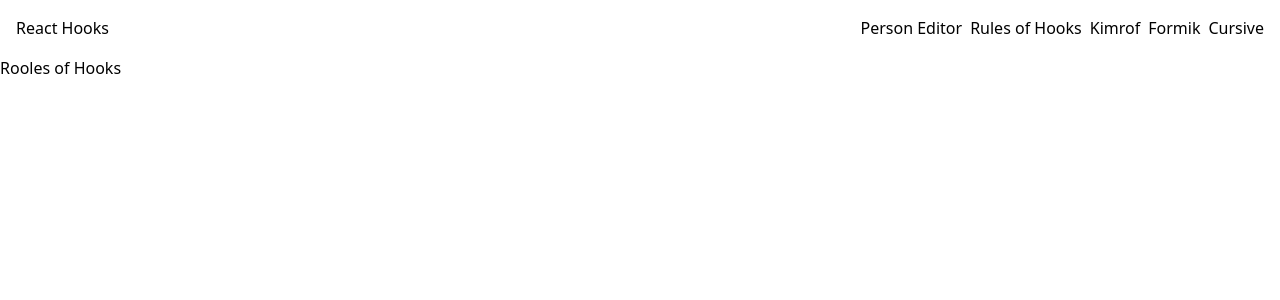
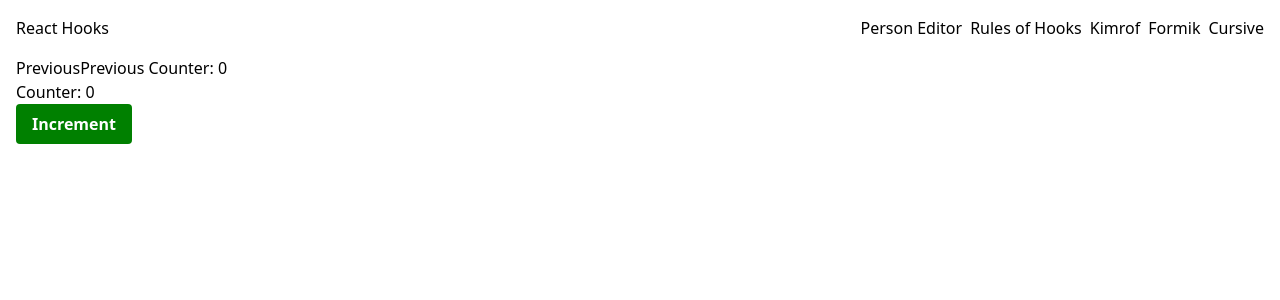
Before and after one commit to Kacperski81/hooksTypeScript, a React (Vite) app: page /rulesOfHooks in a window 1280 px wide. Shown: the top 300 px of the page. Built offline with nearby package versions, Linux system fonts and the light colour scheme.

Commit message:
useRef and useLayoutEffect hook

```diff
--- a/src/App.tsx
+++ b/src/App.tsx
@@ -1,6 +1,7 @@
 import Layout from "./Layout";
 import {Routes, Route} from "react-router-dom";
 import { PersonEditor } from "./person-editor";
+import Counter from "./rules-of-hooks/Counter";
 
 export default function App() {
   return (
@@ -8,7 +9,7 @@ export default function App() {
       <Routes>
         <Route path="/" element={<Layout />}>
           <Route index element={<PersonEditor />} />
-          <Route path="rulesOfHooks" element={<h3>Rooles of Hooks</h3>} />
+          <Route path="rulesOfHooks" element={<Counter />} />
           <Route path="kimrof" element={<h3>Kimrof</h3>} />
           <Route path="formik" element={<h3>Formik</h3>} />
           <Route path="*" element={<h1>Not Found</h1>} />
--- a/src/Layout/index.tsx
+++ b/src/Layout/index.tsx
@@ -1,17 +1,17 @@
 import { AppNavbar } from "../components";
 import { Outlet } from "react-router-dom";
-import {ThemeContextProvider} from "../utils/Theme";
+import { useContext } from "react";
+import { ThemeContext } from "../utils/themeContext";
 
 export default function Layout() {
+    const { fontFamily } = useContext(ThemeContext);
     return (
-        <div className="sm:max-w-screen-sm lg:max-w-screen-2xl my-0 mx-auto">
-            <ThemeContextProvider>
+        <div className={`sm:max-w-screen-sm lg:max-w-screen-2xl my-0 mx-auto ${fontFamily}`}>
 
-                <AppNavbar />
-                <main>
-                    <Outlet />
-                </main>
-            </ThemeContextProvider>
+            <AppNavbar />
+            <main>
+                <Outlet />
+            </main>
         </div>
     )
 }
--- a/src/components/LabeledInput.tsx
+++ b/src/components/LabeledInput.tsx
@@ -2,12 +2,11 @@ interface LabeledInputProps {
     label: string;
     value: string;
     onChange: (e: React.ChangeEvent<HTMLInputElement>) => void;
-    fontFamily: string;
 }
 
-export function LabeledInput({label, value, onChange, fontFamily} : LabeledInputProps) {
+export const LabeledInput = ({label, value, onChange} : LabeledInputProps) => {
     return (
-        <div className={`flex flex-col m-2 ${fontFamily}`}>
+        <div className={`flex flex-col m-2`}>
             <label>{label}</label>
             <input
                 type="text"
--- a/src/main.tsx
+++ b/src/main.tsx
@@ -3,11 +3,14 @@ import ReactDOM from 'react-dom/client'
 import App from './App.tsx'
 import './index.css'
 import { BrowserRouter } from 'react-router-dom'
+import { ThemeContextProvider } from './utils/Theme.tsx'
 
 ReactDOM.createRoot(document.getElementById('root')!).render(
   <React.StrictMode>
-    <BrowserRouter>
-      <App />
-    </BrowserRouter>
+    <ThemeContextProvider>
+      <BrowserRouter>
+        <App />
+      </BrowserRouter>
+    </ThemeContextProvider>
   </React.StrictMode>,
 )
--- a/src/person-editor/PersonEditor.tsx
+++ b/src/person-editor/PersonEditor.tsx
@@ -1,12 +1,9 @@
-import { useContext } from 'react';
 import { LabeledInput } from '../components';
 import { initialPerson } from '../utils/InitialPerson';
-import { ThemeContext } from '../utils/themeContext';
 import { usePerson } from './usePerson';
 
 export function PersonEditor() {
     const [person, setPerson] = usePerson(initialPerson);
-    const { fontFamily } = useContext(ThemeContext);
 
     if (!person) return <div>Loading...</div>
 
@@ -16,7 +13,6 @@ export function PersonEditor() {
             <form>
 
                 <LabeledInput
-                    fontFamily={fontFamily}
                     label="First Name"
                     value={person.firstname}
                     onChange={(e) => {
@@ -25,7 +21,6 @@ export function PersonEditor() {
                 />
 
                 <LabeledInput
-                    fontFamily={fontFamily}
                     label="Surname"
                     value={person.surname}
                     onChange={(e) => {
@@ -34,7 +29,6 @@ export function PersonEditor() {
                 />
 
                 <LabeledInput
-                    fontFamily={fontFamily}
                     label="Email"
                     value={person.email}
                     onChange={(e) => {
@@ -43,7 +37,6 @@ export function PersonEditor() {
                 />
 
                 <LabeledInput
-                    fontFamily={fontFamily}
                     label="Address"
                     value={person.address}
                     onChange={(e) => {
@@ -52,7 +45,6 @@ export function PersonEditor() {
                 />
 
                 <LabeledInput
-                    fontFamily={fontFamily}
                     label="Phone"
                     value={person.phone}
                     onChange={(e) => {
--- a/src/person-editor/usePerson.ts
+++ b/src/person-editor/usePerson.ts
@@ -2,6 +2,7 @@ import { useState, useEffect } from 'react';
 import localforage from 'localforage';
 
 import type { Person } from '../types/person';
+// import { sleep } from '../utils/sleep';
 
 function savePerson(person: Person | null) {
     console.log('Saving person', person);
@@ -14,6 +15,7 @@ export function usePerson(initialPerson: Person) {
     useEffect(() => {
         const getPerson = async () => {
             const person = await localforage.getItem<Person>('person');
+            // await sleep(2000);
             setPerson(person ?? initialPerson);
         }
         getPerson();
--- /dev/null
+++ b/src/rules-of-hooks/Counter.tsx
@@ -0,0 +1,39 @@
+import { useState, useRef, useEffect, useLayoutEffect} from "react";
+
+export default function Counter() {
+    const [counter, setCounter] = useState(0);
+    const prevCounterValue = useRef<number>(0);
+    const refButton = useRef<HTMLButtonElement>(null);
+
+
+    useEffect(() => {
+
+        prevCounterValue.current = counter;
+
+    },[counter])
+
+    useLayoutEffect(() => {
+        if (refButton.current) {
+            refButton.current.style.backgroundColor = "green";
+        }
+    },[])
+
+    return (
+
+        <div className="max-w-full ml-4">
+
+            <h3>PreviousPrevious Counter: {prevCounterValue.current}</h3>
+            <h3 className="text-bold">Counter: {counter}</h3>
+
+
+            <button
+                className="bg-blue-500 hover:bg-blue-700 text-white font-bold py-2 px-4 rounded"
+                onClick={() => setCounter(prev => prev + 1)}
+                ref={refButton}
+            >
+                Increment
+            </button>
+
+        </div>
+    )
+}
--- /dev/null
+++ b/src/rules-of-hooks/index.ts
@@ -0,0 +1 @@
+export * from './Counter'
--- /dev/null
+++ b/src/utils/sleep.ts
@@ -0,0 +1,5 @@
+export function sleep(timeout: number) : Promise<void> {
+    return new Promise((resolve) => {
+        setTimeout(resolve, timeout)
+    })
+}
```
